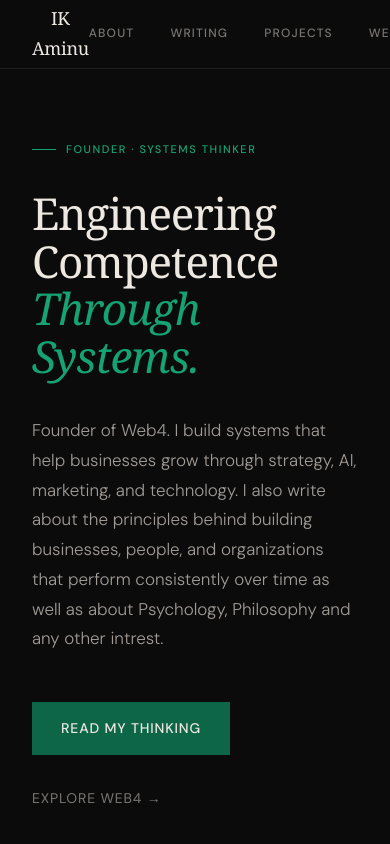
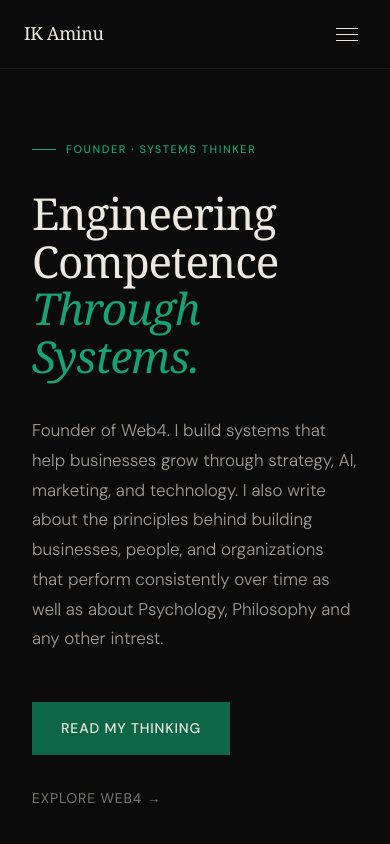
Before and after one commit to IKAminu/IKAminu, a React (Vite) app: page / in a window 390 px wide. Shown: the top 844 px of the page. Built offline with nearby package versions, Linux system fonts and the light colour scheme; the HTML template or start-up script is replaced by a standard one; a web font is replaced by a local one.

Commit message:
Update App.tsx

```diff
--- a/src/App.tsx
+++ b/src/App.tsx
@@ -218,11 +218,23 @@ function ImagePlaceholder({ aspectRatio = '4/5' }: { aspectRatio?: string }) {
 function Nav({ currentPage, setPage }: { currentPage: Page; setPage: (p: Page) => void }) {
   const [scrolled, setScrolled] = useState(false)
   const [mobileOpen, setMobileOpen] = useState(false)
-
+  const [isMobile, setIsMobile] = useState(false)
+
+  // Track window resizing natively to ensure perfect layout control
   useEffect(() => {
     const onScroll = () => setScrolled(window.scrollY > 30)
+    const onResize = () => setIsMobile(window.innerWidth < 768)
+
     window.addEventListener('scroll', onScroll, { passive: true })
-    return () => window.removeEventListener('scroll', onScroll)
+    window.addEventListener('resize', onResize)
+
+    // Initial check
+    onResize()
+
+    return () => {
+      window.removeEventListener('scroll', onScroll)
+      window.removeEventListener('resize', onResize)
+    }
   }, [])
 
   const navLinks: { label: string; page: Page }[] = [
@@ -255,13 +267,13 @@ function Nav({ currentPage, setPage }: { currentPage: Page; setPage: (p: Page) =
         <div style={{
           maxWidth: '1200px',
           margin: '0 auto',
-          padding: '0 32px',
+          padding: '0 24px',
           display: 'flex',
           alignItems: 'center',
           justifyContent: 'space-between',
           height: '68px',
         }}>
-          {/* Logo */}
+          {/* Logo Name Link (with nowrap protection) */}
           <button
             onClick={() => handleNav('home')}
             style={{
@@ -270,6 +282,11 @@ function Nav({ currentPage, setPage }: { currentPage: Page; setPage: (p: Page) =
               color: C.text,
               letterSpacing: '-0.02em',
               transition: 'color 0.2s ease',
+              whiteSpace: 'nowrap',
+              backgroundColor: 'transparent',
+              border: 'none',
+              cursor: 'pointer',
+              padding: 0,
             }}
             onMouseEnter={e => (e.currentTarget.style.color = C.emeraldBright)}
             onMouseLeave={e => (e.currentTarget.style.color = C.text)}
@@ -277,9 +294,12 @@ function Nav({ currentPage, setPage }: { currentPage: Page; setPage: (p: Page) =
             IK Aminu
           </button>
 
-          {/* Desktop links */}
-          <div style={{ display: 'flex', gap: '36px', alignItems: 'center' }}
-            className="hidden md:flex">
+          {/* Desktop Navigation Links */}
+          <div style={{
+            display: isMobile ? 'none' : 'flex',
+            gap: '36px',
+            alignItems: 'center'
+          }}>
             {navLinks.map(({ label, page }) => (
               <button
                 key={page}
@@ -292,6 +312,9 @@ function Nav({ currentPage, setPage }: { currentPage: Page; setPage: (p: Page) =
                   textTransform: 'uppercase',
                   color: currentPage === page ? C.emeraldBright : C.muted,
                   transition: 'color 0.2s ease',
+                  backgroundColor: 'transparent',
+                  border: 'none',
+                  cursor: 'pointer',
                 }}
                 onMouseEnter={e => { if (currentPage !== page) e.currentTarget.style.color = C.text }}
                 onMouseLeave={e => { if (currentPage !== page) e.currentTarget.style.color = C.muted }}
@@ -301,14 +324,17 @@ function Nav({ currentPage, setPage }: { currentPage: Page; setPage: (p: Page) =
             ))}
           </div>
 
-          {/* Mobile hamburger */}
+          {/* Mobile Hamburger Menu Toggle Button */}
           <button
             onClick={() => setMobileOpen(!mobileOpen)}
-            className="flex md:hidden"
             style={{
+              display: isMobile ? 'flex' : 'none',
               flexDirection: 'column',
               gap: '5px',
-              padding: '4px',
+              padding: '8px',
+              backgroundColor: 'transparent',
+              border: 'none',
+              cursor: 'pointer',
             }}
           >
             {[0, 1, 2].map(i => (
@@ -327,15 +353,16 @@ function Nav({ currentPage, setPage }: { currentPage: Page; setPage: (p: Page) =
           </button>
         </div>
 
-        {/* Mobile menu */}
-        {mobileOpen && (
+        {/* Mobile Dropdown Drawer Menu */}
+        {isMobile && mobileOpen && (
           <div style={{
             backgroundColor: '#0d0d0d',
             borderTop: `1px solid ${C.border}`,
-            padding: '24px 32px',
-          }}
-            className="flex md:hidden flex-col gap-5"
-          >
+            padding: '24px 24px',
+            display: 'flex',
+            flexDirection: 'column',
+            gap: '20px',
+          }}>
             {navLinks.map(({ label, page }) => (
               <button
                 key={page}
@@ -348,6 +375,10 @@ function Nav({ currentPage, setPage }: { currentPage: Page; setPage: (p: Page) =
                   textTransform: 'uppercase',
                   color: currentPage === page ? C.emeraldBright : C.muted,
                   textAlign: 'left',
+                  backgroundColor: 'transparent',
+                  border: 'none',
+                  width: '100%',
+                  padding: '4px 0',
                 }}
               >
                 {label}
@@ -359,7 +390,6 @@ function Nav({ currentPage, setPage }: { currentPage: Page; setPage: (p: Page) =
     </>
   )
 }
-
 // ── Home Page ─────────────────────────────────────────────────────────────────
 
 function HomePage({ setPage }: { setPage: (p: Page) => void }) {
```
